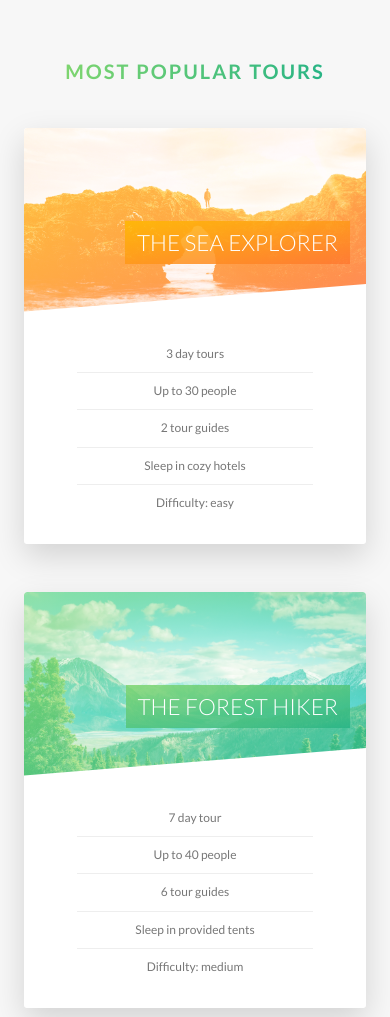
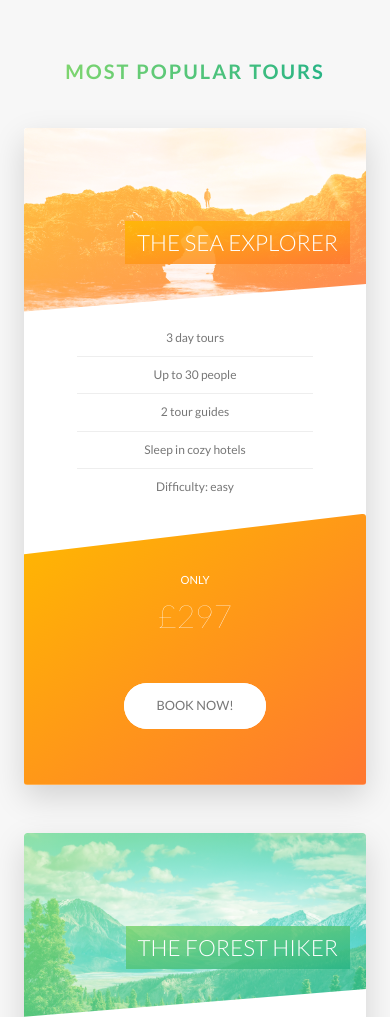
Before and after one commit to JodePalmer/natours-project, a website: page index.html in a window 390 px wide. Shown: the part 2566-3583 px from the top of the page. Drawn offline with Linux system fonts and the light colour scheme.

Commit message:
added media queries to tours, story and form pages

```diff
--- a/sass/components/_card.scss
+++ b/sass/components/_card.scss
@@ -153,4 +153,54 @@
 		font-weight: 100;
 		margin-bottom: 5rem;
 	}
+
+
+
+
+
+	@include respond(tab-port) {
+		height: auto;
+		border-radius: 3px;
+		background-color: $color-white;
+		box-shadow: 0 1.5rem 4rem rgba($color-black, .15);
+
+		&__side {
+			height: auto;
+			position: relative;
+			box-shadow: none;
+
+			&--back {
+				transform: rotateY(0);
+				clip-path: polygon(0 15%, 100% 0, 100% 100%, 0 100%);
+			}
+		}
+
+		&:hover &__side--front {
+			transform: rotateY(0);
+		}
+
+		&__details {
+			padding: 1rem 3rem;
+		}
+
+
+		/*Back Side Styling */
+
+		&__cta {
+			position: relative;
+			top: 0;
+			left: 0;
+			transform: translate(0);
+			width: 100%;
+			padding: 7rem 4rem 4rem 4rem;
+		}
+
+		&__price-box {
+			margin-bottom: 3rem;
+		}
+
+		&__price-value {
+			font-size: 4rem;
+		}
+	}
 }
--- a/sass/components/_form.scss
+++ b/sass/components/_form.scss
@@ -16,6 +16,10 @@
 		display: block;
 		color: inherit;
 		transition: all .3s;
+
+		@include respond(tab-port) {
+			width: 100%;
+		}
 
 		&:focus {
 		outline: none;
@@ -51,6 +55,12 @@
 	&__radio-group {
 		width: 49%;
 		display: inline-block;
+
+		@include respond(tab-port) {
+			width: 100%;
+			margin-bottom: 2rem;
+
+		}
 	}
 
 	&__radio-input {
--- a/sass/components/_story.scss
+++ b/sass/components/_story.scss
@@ -8,6 +8,16 @@
 	padding-left: 9rem;
 	font-size: $default-font-size;
 	transform: skewX(-12deg);
+
+	@include respond(tab-port) {
+		width: 100%;
+		padding: 4rem;
+		padding-left: 7rem;
+	}
+
+	@include respond(phone) {
+		transform: skewX(0);
+	}
 
 
 	&__shape {
@@ -22,6 +32,10 @@
 		-webkit-clip-path: circle(50% at 50% 50%);
 		transform: translateX(-3rem) skewX(12deg);
 		position: relative;
+
+		@include respond(phone) {
+			transform: translateX(-3rem) skewX(0);
+		}
 	}
 
 	&__image {
@@ -32,6 +46,10 @@
 
 	&__text {
 		transform: skewX(12deg);
+
+		@include respond(phone) {
+			transform: skewX(0);
+		}
 	}
 
 	&__caption {
--- a/sass/pages/_home.scss
+++ b/sass/pages/_home.scss
@@ -66,11 +66,34 @@
 	border-radius: 3px;
 	box-shadow: 0 1.5rem 4rem rgba($color-black, .2);
 
-	height: 50rem;
+	@include respond(tab-land) {
+		background-image: linear-gradient(105deg,
+	 								rgba($color-white, .9) 0%,
+	 								rgba($color-white, .9) 65%,
+	 								transparent 65%),
+							url(../img/nat-10.jpg);
+		background-size: cover;
+	}
+
+	@include respond(tab-port) {
+		background-image: linear-gradient(to right,
+	 								rgba($color-white, .9) 0%,
+	 								rgba($color-white, .9) 100%,
+	 								transparent 0),
+							url(../img/nat-10.jpg);
+	}
 
 	&__form {
 		width: 50%;
 		padding: 6rem;
+
+		@include respond(tab-land) {
+			width: 65%;
+		}
+
+		@include respond(tab-port) {
+			width: 100%;
+		}
 	}
 
 }
```
Also changed, not shown: css/style.css.
